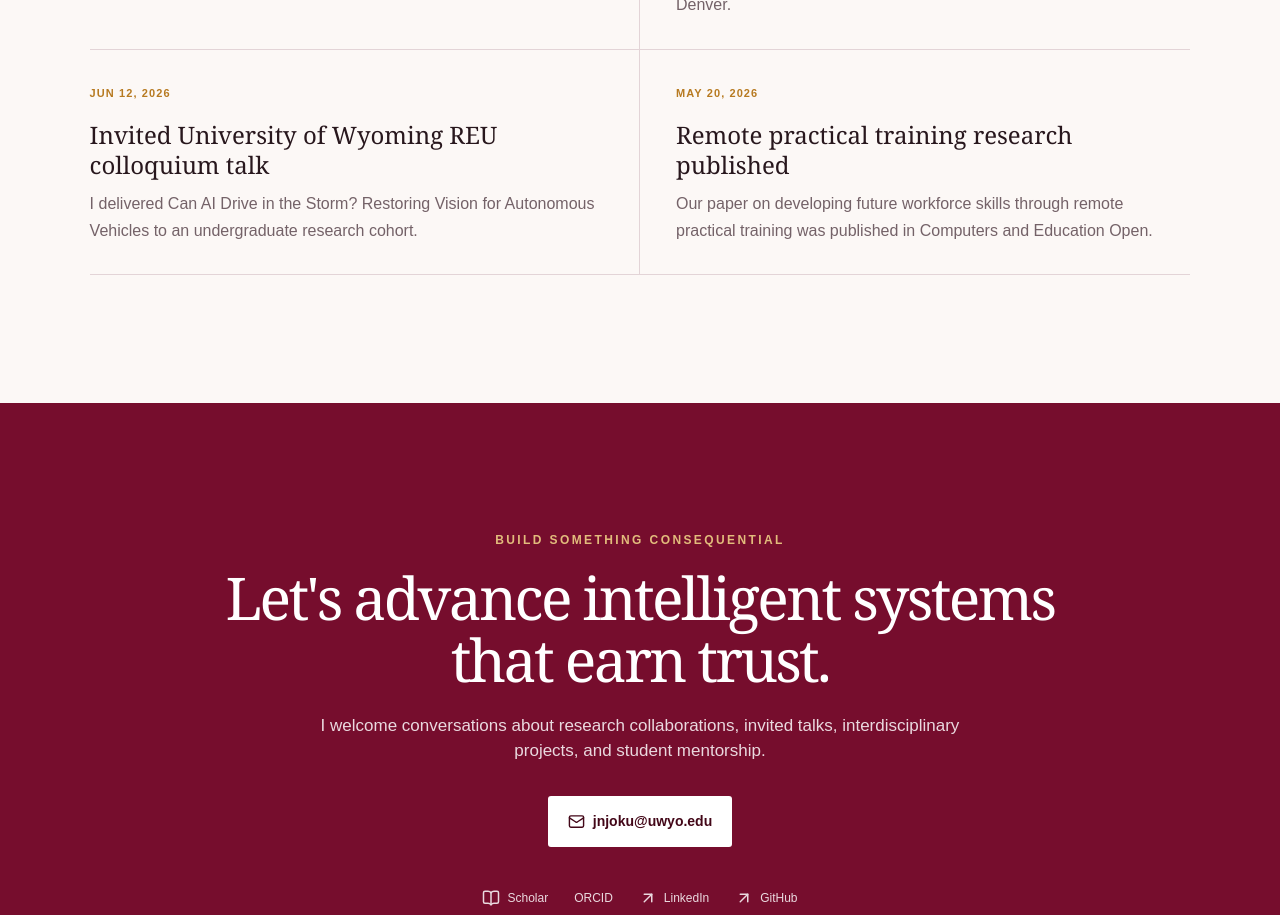
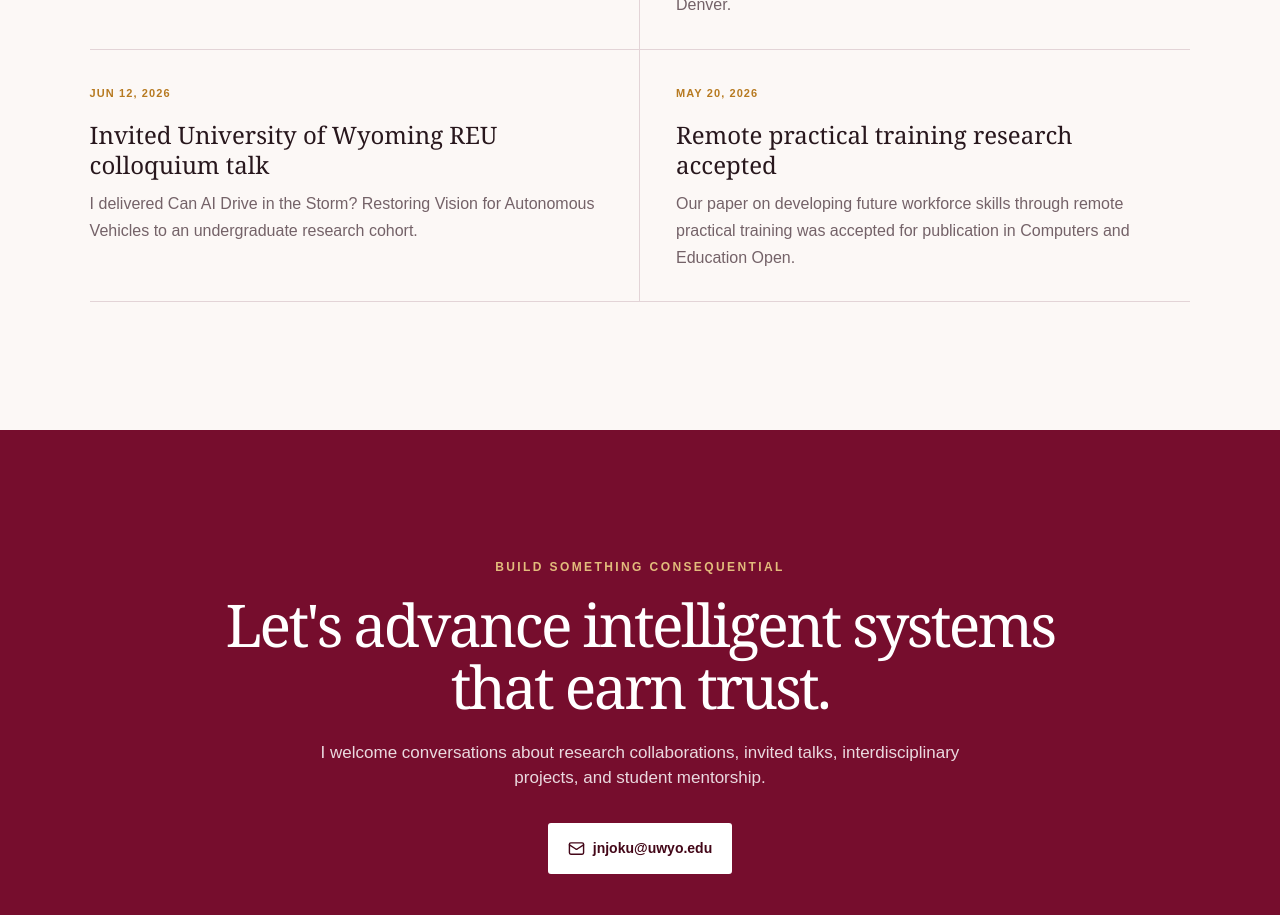
Before and after one commit to Judith989/judith-website-2026, a Next.js app: page / in a window 1280 px wide. Shown: the part 6360-7275 px from the top of the page. Built offline with nearby package versions, Linux system fonts and the light colour scheme; no server answers.

Commit message:
Refine internship paper acceptance announcement

```diff
--- a/app/news/page.tsx
+++ b/app/news/page.tsx
@@ -116,7 +116,7 @@ function applyProfessionalHonorifics(text: string) {
 }
 
 const journalNews: NewsItem[] = [
-  { date: "May 20, 2026", category: "Internship program publication", title: "Developing Future Workforce Skills through Remote Practical Training published in Computers and Education Open", text: "I am thrilled to share a publication that documents the internship program itself. Coauthored with Patience Chizoba Mba, Senorpe Asem-Hiablie, and Daniel Dooyum Uyeh, this paper captures how our remote practical-training model connected Kyungpook National University and Michigan State University to build research capability, technical confidence, and future workforce skills. Seeing the program become a peer-reviewed contribution in Computers and Education Open is an especially meaningful milestone.", href: "https://doi.org/10.1016/j.caeo.2026.100369" },
+  { date: "May 20, 2026", category: "Internship program publication accepted", title: "Developing Future Workforce Skills through Remote Practical Training accepted for publication in Computers and Education Open", text: "I am thrilled to share that our paper has been accepted for publication in Computers and Education Open. Coauthored with Patience Chizoba Mba, Senorpe Asem-Hiablie, and Daniel Dooyum Uyeh, the paper documents how our remote practical-training model connected Kyungpook National University and Michigan State University to build research capability, technical confidence, and future workforce skills. Seeing the internship program become a peer-reviewed contribution is an especially meaningful milestone.", href: "https://doi.org/10.1016/j.caeo.2026.100369" },
   { date: "September 2025", category: "Journal acceptance", title: "Wireless Communication Protocols for EV Digital Twin Battery Data Exchange accepted by the Journal of Communications and Networks", text: "I am pleased to share that my paper, coauthored with Cosmas Ifeanyi Nwakanma, Jae-Min Lee, and Dong-Seong Kim, has been accepted by the Journal of Communications and Networks. The work evaluates the communication layer required for timely, reliable battery data exchange in electric-vehicle digital twins.", href: "/publications" },
   { date: "March 2026", category: "Journal publication", title: "Digital Twin and Metaverse-Enhanced Battery Management for Electric Vehicles published in High-Confidence Computing", text: "I am pleased to share that my paper, coauthored with Ebuka Chinaechetam Nkoro, Robin Matthew Medina, Paul Michael Custodio, Cosmas Ifeanyi Nwakanma, Jae-Min Lee, and Dong-Seong Kim, has been published in High-Confidence Computing. The paper connects battery digital twins with immersive metaverse interfaces for electric-vehicle battery management.", href: "https://doi.org/10.1016/j.hcc.2025.100358" },
   { date: "August 15, 2025", category: "Journal publication", title: "MetaWatch: Trends, Challenges, and Future of Network Intrusion Detection in the Metaverse published in IEEE Internet of Things Journal", text: "I am pleased to share our paper, coauthored with Ebuka Chinaechetam Nkoro, Cosmas Ifeanyi Nwakanma, Jae-Min Lee, and Dong-Seong Kim, published in the IEEE Internet of Things Journal. MetaWatch maps the evolving security challenges, datasets, and research directions for intrusion detection in metaverse environments.", href: "https://doi.org/10.1109/JIOT.2025.3568477" },
--- a/app/page.tsx
+++ b/app/page.tsx
@@ -95,7 +95,7 @@ const recentNews = [
   ["Jun 17, 2026", "PANDA presented at i3CE 2026", "I presented our predictive smart-parking digital twin virtually at the ASCE International Conference on Computing in Civil Engineering."],
   ["Jun 6, 2026", "OmniRestore presented at CVPR Workshops", "I presented our parameter-efficient adverse-weather image-restoration framework at the Colorado Convention Center in Denver."],
   ["Jun 12, 2026", "Invited University of Wyoming REU colloquium talk", "I delivered Can AI Drive in the Storm? Restoring Vision for Autonomous Vehicles to an undergraduate research cohort."],
-  ["May 20, 2026", "Remote practical training research published", "Our paper on developing future workforce skills through remote practical training was published in Computers and Education Open."],
+  ["May 20, 2026", "Remote practical training research accepted", "Our paper on developing future workforce skills through remote practical training was accepted for publication in Computers and Education Open."],
 ];
 
 function ExternalLink({
```
